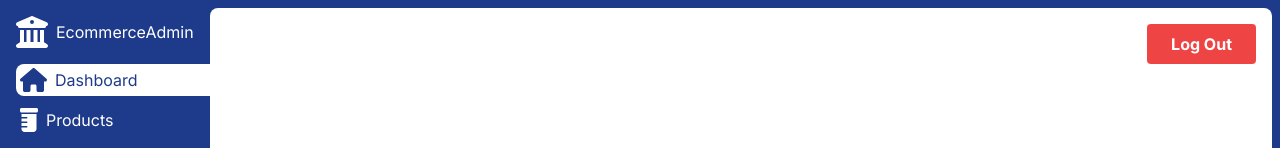
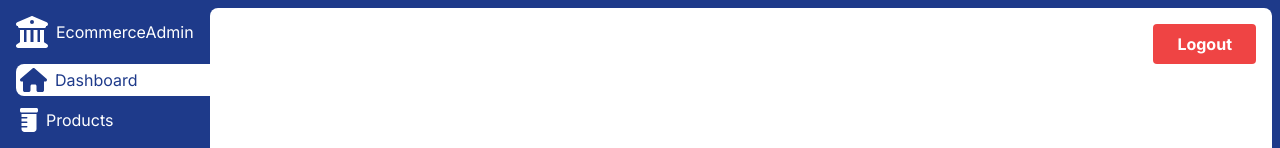
Before and after one commit to Bo-tech237/fake-store, a Next.js app: page /dashboard in a window 1280 px wide. Shown: the top 148 px of the page. Built offline with nearby package versions, Linux system fonts and the light colour scheme; no server answers; what @xpd/tailwind-3dtransforms would draw is missing.

Commit message:
Remove session user email

```diff
--- a/src/app/dashboard/page.jsx
+++ b/src/app/dashboard/page.jsx
@@ -8,12 +8,11 @@ export default function Dashboard() {
         <section>
             <div className="flex flex-wrap justify-between items-center">
                 <p className="font-bold">{session?.user?.name}</p>
-                <p className="font-bold">{session?.user?.email}</p>
                 <button
                     onClick={() => signOut()}
                     className="bg-red-500 text-white rounded font-bold px-6 py-2"
                 >
-                    Log Out
+                    Logout
                 </button>
             </div>
         </section>
```
